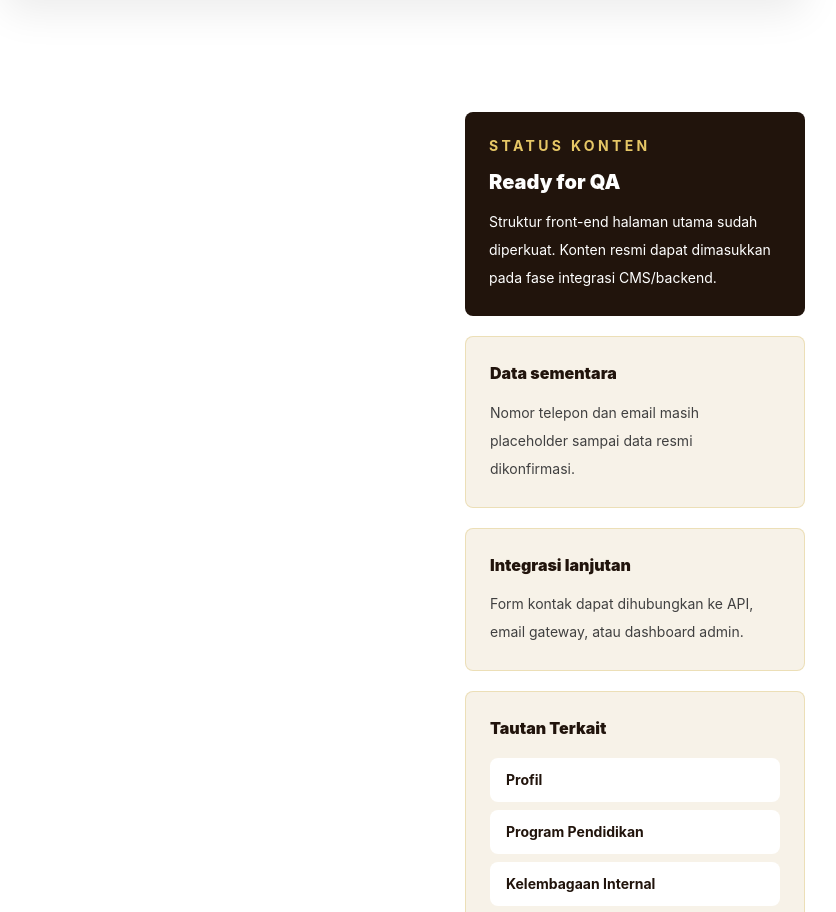
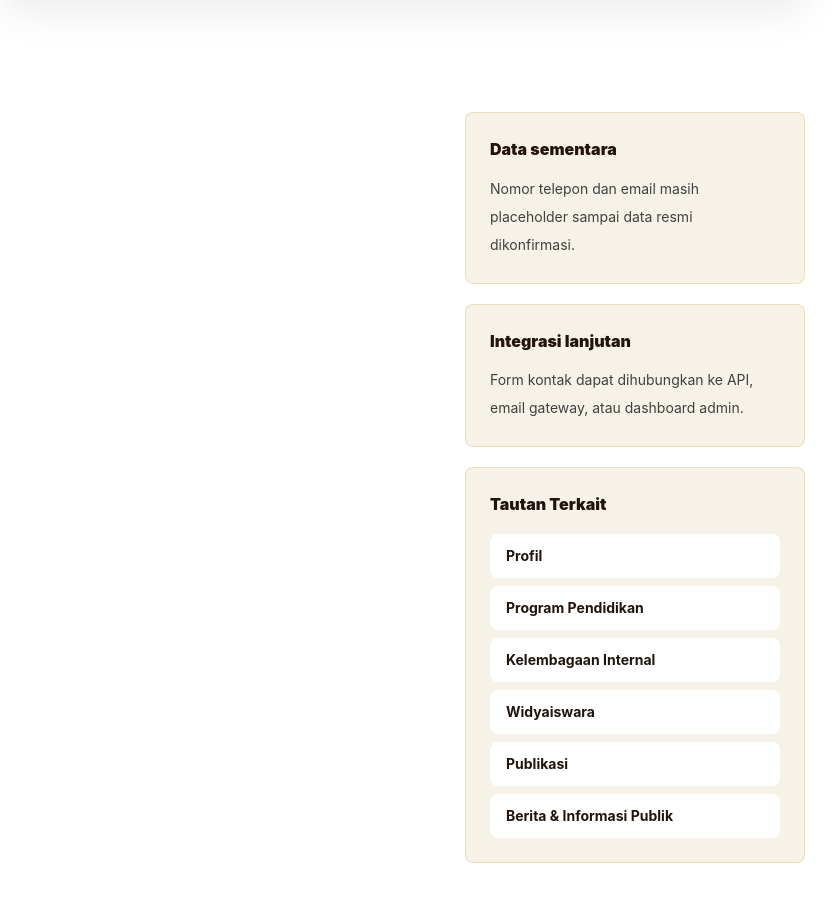
Before and after one commit to dennyssdm/Portalsespimpolri, a Next.js app: page /kontak in a window 1280 px wide. Shown: the part 2288-3200 px from the top of the page, without its empty margins (443-1279 px from the left). Built offline with nearby package versions, Linux system fonts and the light colour scheme.

Commit message:
Style: Remove Status Konten developer placeholder card from ContentPage.tsx layout

```diff
--- a/src/components/pages/ContentPage.tsx
+++ b/src/components/pages/ContentPage.tsx
@@ -1279,15 +1279,7 @@ export function ContentPage({ content, path }: ContentPageProps) {
 
             {!isEditorialBoardPage && (
               <aside className="space-y-5">
-                {path !== '/profil/sejarah' && path !== '/profil/visi-misi' && path !== '/profil/tugas-fungsi' && path !== '/profil/struktur-organisasi' && path !== '/profil/pejabat' && path !== '/profil/fasilitas' && path !== '/profil/kontak/contact' && path !== '/profil/kontak/susunan-redaksi' && (
-                  <div className="rounded-lg bg-polri-brownDark p-6 text-white">
-                    <p className="text-sm font-bold uppercase tracking-[0.24em] text-polri-goldSoft">Status Konten</p>
-                    <h3 className="mt-3 text-xl font-black">Ready for QA</h3>
-                    <p className="mt-3 text-sm leading-7 text-white/72">
-                      Struktur front-end halaman utama sudah diperkuat. Konten resmi dapat dimasukkan pada fase integrasi CMS/backend.
-                    </p>
-                  </div>
-                )}
+                {/* Status Konten has been removed */}
                 {path !== '/profil/kontak/susunan-redaksi' && highlight?.sideNotes.map((note) => (
                   <div key={note.title} className="rounded-lg border border-polri-gold/25 bg-polri-cream p-6">
                     <h3 className="font-black text-polri-brownDark">{note.title}</h3>
```
